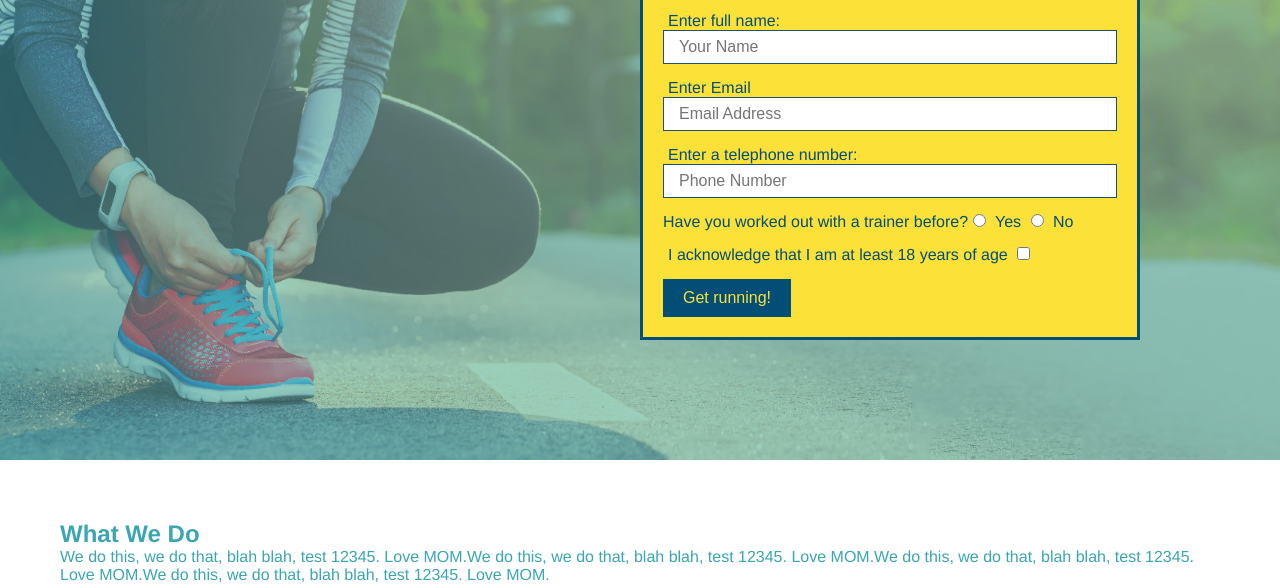
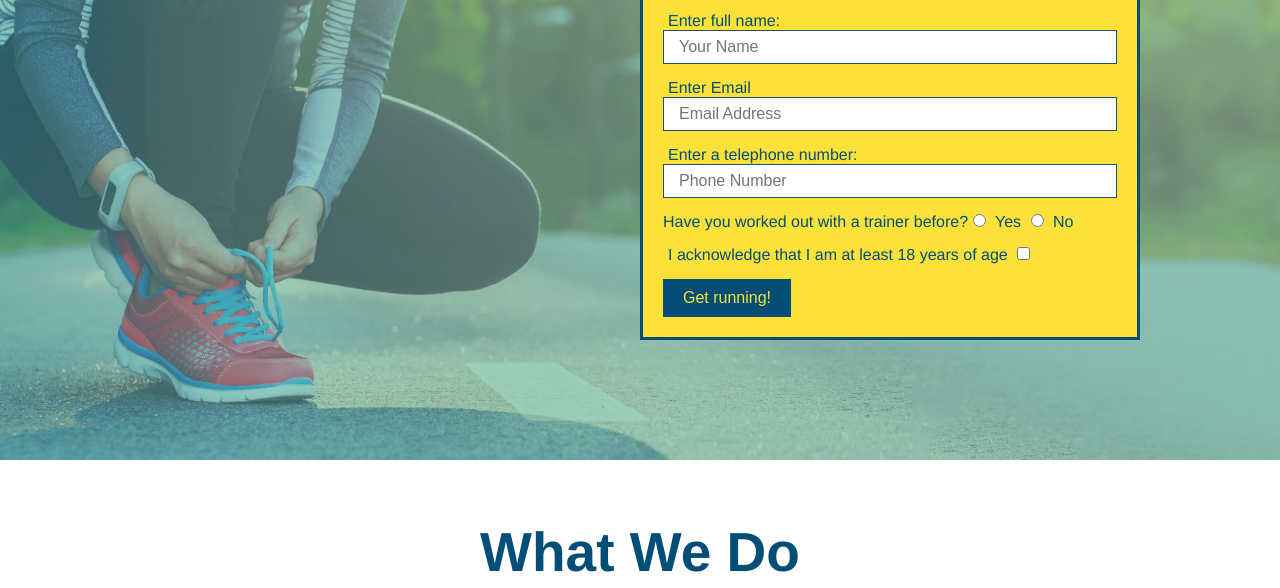
Before and after one commit to gjspencer22/run-buddy, a plain HTML site: page index.html in a window 1280 px wide. Shown: the part 212-800 px from the top of the page. Drawn offline with Linux system fonts and the light colour scheme.

Commit message:
style what we do section

```diff
--- a/assets/css/style.css
+++ b/assets/css/style.css
@@ -102,3 +102,22 @@ margin-bottom: 15px;
     padding: 10px 20px;
     font-size: 16px;
   }
+  .intro{
+      text-align: center;
+  }
+  .intro h2 {
+    font-size: 55px;
+    color: #024e76;
+    margin-bottom: 35px;
+    padding: 0 100px 20px 100px;
+    border-bottom: 3px solid;
+    border-color: #fce138;
+    display: inline-block;
+  }
+.intro p{
+    line-height: 1.7;
+    color: #39a6b2;
+    width: 80%;
+    font-size: 20px;
+    margin: 0 auto;
+}
--- a/index.html
+++ b/index.html
@@ -73,10 +73,10 @@
     </div>
 </section>
 
-    <section id="what-we-do">
+    <section id="what-we-do" class="intro">
         <h2>What We Do</h2>
         <p>
-            We do this, we do that, blah blah, test 12345. Love MOM.We do this, we do that, blah blah, test 12345. Love MOM.We do this, we do that, blah blah, test 12345. Love MOM.We do this, we do that, blah blah, test 12345. Love MOM.
+           Lorem ipsum dolor sit amet consectetur, adipisicing elit. Sint consequuntur consequatur asperiores praesentium? Officiis molestiae a rerum! Quasi ipsam architecto id, magnam sequi adipisci illum eligendi, fugiat, numquam quos eos!
         </p>
     </section>
 
```
